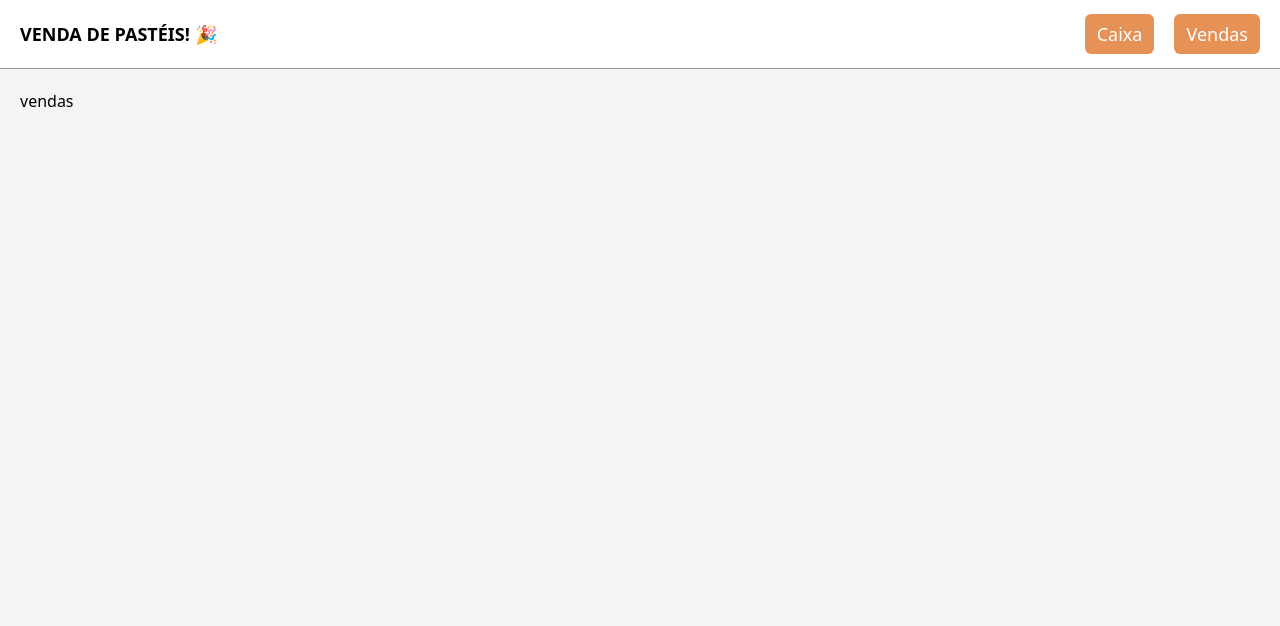
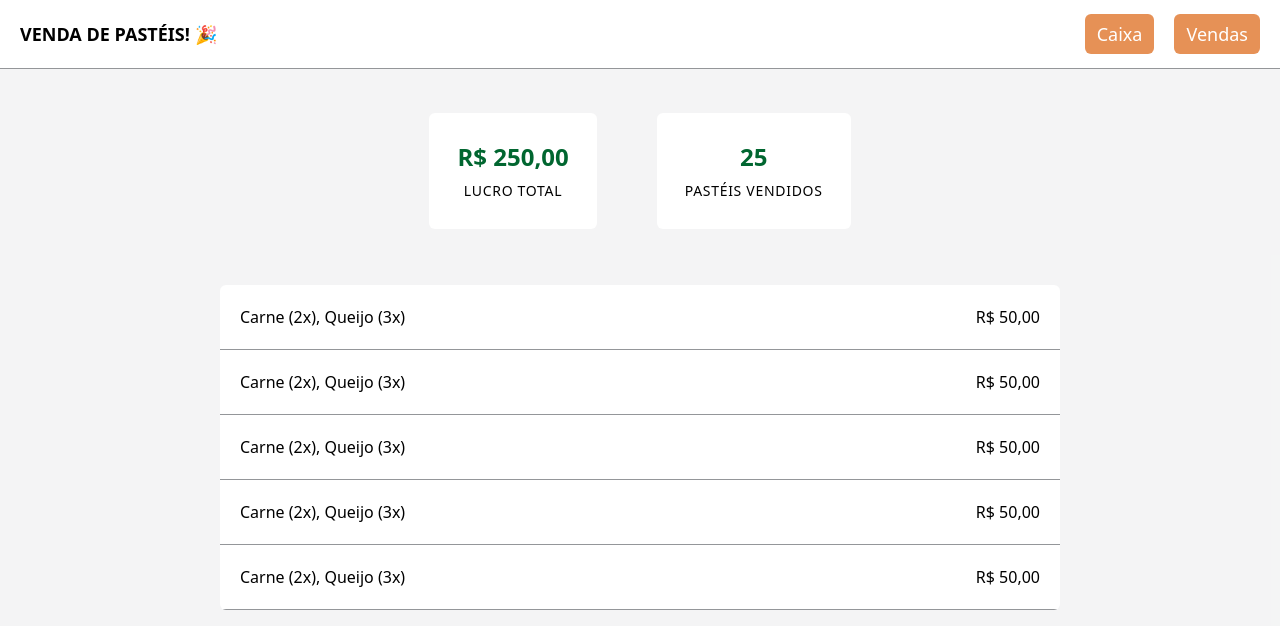
Before and after one commit to annaisabelapont/venda-pasteis, a Next.js app: page /vendas in a window 1280 px wide. Shown: the top 626 px of the page. Built offline with nearby package versions, Linux system fonts and the light colour scheme.

Commit message:
feat: 'vendas' page template

```diff
--- a/app/(pages)/vendas/page.tsx
+++ b/app/(pages)/vendas/page.tsx
@@ -1,3 +1,21 @@
+import Statistics from "@/app/components/vendas/Statistics";
+import VendaRecord from "@/app/components/vendas/VendaRecord";
+
 export default function Caixa() {
-  return <div>vendas</div>;
+  return (
+    <div className="mx-50">
+      <div className="flex justify-center gap-15 mt-6 mb-14">
+        <Statistics info="R$ 250,00" title="LUCRO TOTAL" />
+        <Statistics info="25" title="PASTÉIS VENDIDOS" />
+      </div>
+
+      <ul className="bg-white rounded-md overflow-hidden">
+        <VendaRecord />
+        <VendaRecord />
+        <VendaRecord />
+        <VendaRecord />
+        <VendaRecord />
+      </ul>
+    </div>
+  );
 }
--- /dev/null
+++ b/app/components/vendas/Statistics.tsx
@@ -0,0 +1,14 @@
+export default function Statistics({
+  info,
+  title,
+}: {
+  info: string;
+  title: string;
+}) {
+  return (
+    <div className="flex flex-col gap-2 p-7 bg-white rounded-md ">
+      <span className="text-2xl text-center font-semibold text-green-800">{info}</span>
+      <span className="text-center text-sm tracking-wider">{title}</span>
+    </div>
+  );
+}
--- a/app/components/vendas/vendaRecord.tsx
+++ b/app/components/vendas/vendaRecord.tsx
@@ -0,0 +1,9 @@
+export default function VendaRecord() {
+  return (
+    <li className="flex justify-between border-b border-grey p-5 hover:bg-orange/7 transition-colors duration-100">
+      <span>Carne (2x), Queijo (3x)</span>
+
+      <span>R$ 50,00</span>
+    </li>
+  );
+}
```
